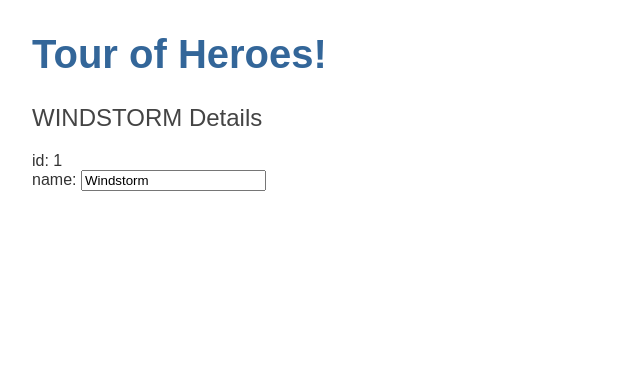
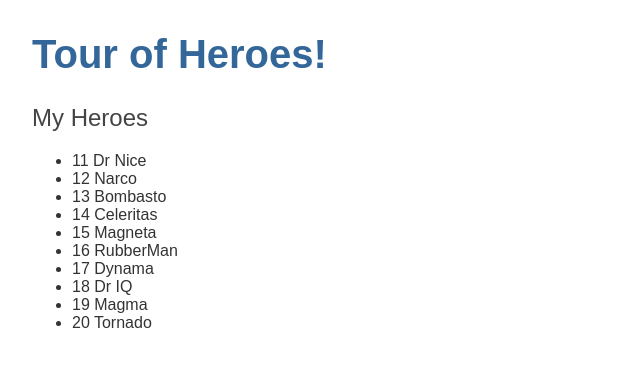
Before and after one commit to 8e3Yn4uK/my-project, an Angular app: page / in a window 1280 px wide. Shown: the top 366 px of the page, without its empty margins (0-640 px from the left). Built offline with nearby package versions, Linux system fonts and the light colour scheme.

Commit message:
hero editor

```diff
--- /dev/null
+++ b/src/app/hero.ts
@@ -0,0 +1,5 @@
+export class Hero {
+
+  id: number;
+  name: string;
+}
--- a/src/app/heroes/heroes.component.html
+++ b/src/app/heroes/heroes.component.html
@@ -1,7 +1,6 @@
-<h2>{{hero.name | uppercase}} Details</h2>
-<div><span>id: </span>{{hero.id}}</div>
-<div>
-  <label>name:
-  <input [(ngModel)]="hero.name" placeholder="name"/>
-  </label>
-</div>
+<h2>My Heroes</h2>
+<ul class="heroes">
+  <li *ngFor="let hero of heroes">
+    <span class="badge">{{hero.id}}</span> {{hero.name}}
+  </li>
+</ul>
--- a/src/app/heroes/heroes.component.ts
+++ b/src/app/heroes/heroes.component.ts
@@ -1,5 +1,6 @@
 import {Component, OnInit} from '@angular/core';
 import {Hero} from "../hero";
+import {HEROES} from "../mock-heroes";
 
 @Component({
   selector: 'app-heroes',
@@ -8,10 +9,7 @@
 })
 export class HeroesComponent implements OnInit {
 
-  hero: Hero = {
-    id: 1,
-    name: 'Windstorm'
-  };
+  heroes = HEROES;
 
   constructor() {
   }
--- /dev/null
+++ b/src/app/mock-heroes.ts
@@ -0,0 +1,14 @@
+import { Hero } from './hero';
+
+export const HEROES: Hero[] = [
+  { id: 11, name: 'Dr Nice' },
+  { id: 12, name: 'Narco' },
+  { id: 13, name: 'Bombasto' },
+  { id: 14, name: 'Celeritas' },
+  { id: 15, name: 'Magneta' },
+  { id: 16, name: 'RubberMan' },
+  { id: 17, name: 'Dynama' },
+  { id: 18, name: 'Dr IQ' },
+  { id: 19, name: 'Magma' },
+  { id: 20, name: 'Tornado' }
+];
```
Also changed, not shown: 1 other file (tests, documents, lock files or other folders).
